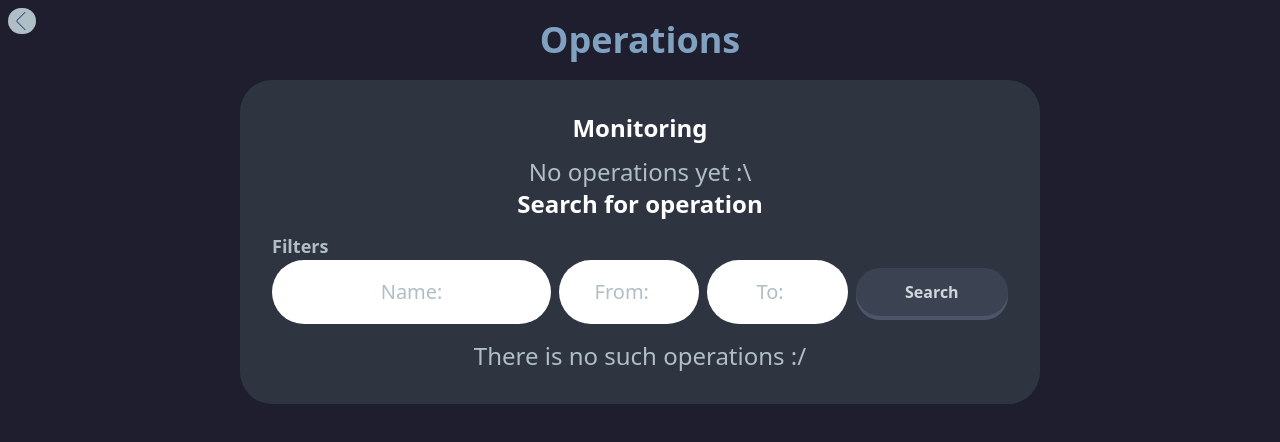
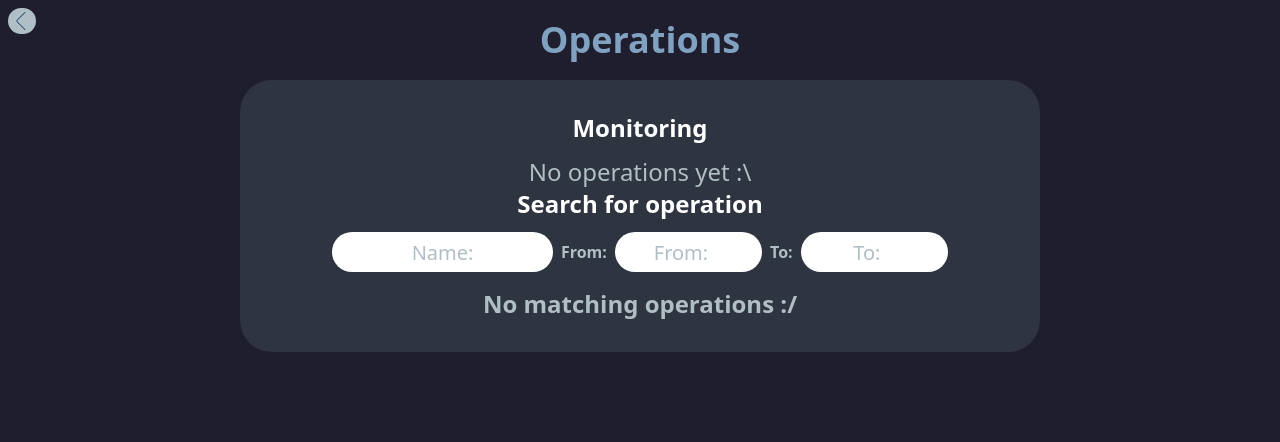
Before and after one commit to l76l105l/Multi-user_wallet, an Angular app: page /operations in a window 1280 px wide. Shown: the top 442 px of the page. Built offline with nearby package versions, Linux system fonts and the light colour scheme.

Commit message:
fixed filtering in operations component

```diff
--- /dev/null
+++ b/src/app/components/operations/filteredOperations.ts
@@ -0,0 +1,51 @@
+import { Component, input, computed } from "@angular/core";
+import { OperationInterface } from "../../interfaces/operation-interface";
+
+@Component({
+    selector: 'filtered-operations',
+    template: `
+    @if(filteredOPerations().length>0){
+        <table class="customized-table w-full">
+        <thead>
+            <tr>
+                <th class="rounded-tl-2xl">From</th>
+                <th>To</th>
+                <th>Amount</th>
+                <th class="rounded-tr-2xl">Date & Time</th>
+            </tr>
+        </thead>
+        <tbody>
+            @for(operation of filteredOPerations(); track $index){
+                <tr>
+                    <td>{{operation.from}}</td>
+                    <td>{{operation.to}}</td>
+                    <td>{{operation.amount}}</td>
+                    <td>{{operation.dateTime}}</td>
+                </tr>
+            }
+        </tbody>
+    </table>
+    }@else {
+        <p class="text-[var(--text-page-content)] text-2xl text-center font-bold">No matching operations :/</p>
+    }
+    `,
+})
+export class FilteredOperations{
+    operations=input.required<OperationInterface[]>();
+    login=input<string>();
+    from=input<number>();
+    to=input<number>();
+
+    filteredOPerations = computed<OperationInterface[]>(() =>
+        this.operations().filter((operation)=>{
+            let n=this.login();
+            let f=this.from();
+            let t=this.to();
+            if(!n) n='';
+            if(!f) f=0;
+            if(!t) t= Math.max(...this.operations().map(operation=>operation.amount));
+            console.log(t)
+            return (operation.from.includes(n) || operation.to.includes(n)) && (operation.amount>=f && operation.amount<=t)
+        })
+    )
+}
--- a/src/app/components/operations/operations.html
+++ b/src/app/components/operations/operations.html
@@ -135,39 +135,14 @@
 
 <!-------------------------------------------------------------------------------------------------------------------------------------------------------->
       <h2 class="sub-page-heading">Search for operation</h2>
-      <label class="text-[var(--text-page-content)] text-lg font-bold">Filters</label>
-        <form class="flex justify-center gap-2 mb-4" [formGroup]="searchForm" (submit)="search()">
-            <input class="input-field w-[40%]" placeholder="Name:" type="text" formControlName="searchByName">
-            <input class="input-field w-[20%]" id="from" placeholder="From:" type="number" formControlName="searchByAmountFrom">
-            <input class="input-field w-[20%]" id="tos" placeholder="To:" type="number" formControlName="searchByAmountTo">
-            <button class="primary-btn" type="submit">Search</button>
-        </form>
-
-        @if(filteredOperations.length>0){
-          <table class="customized-table">
-            <thead>
-              <tr>
-                <th class="rounded-tl-2xl">From</th>
-                <th>To</th>
-                <th>Amount</th>
-                <th class="rounded-tr-2xl">Date</th>
-              </tr>
-            </thead>
-            <tbody>
-              @for(operation of filteredOperations; track $index){
-                <tr>
-                  <td>{{operation.from}}</td>
-                  <td>{{operation.to}}</td>
-                  <td>{{operation.amount}}</td>
-                  <td>{{operation.dateTime}}</td>
-                </tr>
-              }
-            </tbody>
-          </table>
-        }
-        @else {
-          <p class="text-[var(--text-page-content)] text-2xl text-center">There is no such operations :/</p>
-        }
+      <div class="flex justify-center items-center gap-2 mb-4">
+          <input class="input-field w-[30%] h-10" placeholder="Name:" type="text" [(ngModel)]="loginSearch">
+          <label class="text-[var(--text-page-content)] font-bold" for="from">From: </label>
+          <input class="input-field w-[20%] h-10" id="from" placeholder="From:" type="number" [(ngModel)]="fromSearch">
+          <label class="text-[var(--text-page-content)] font-bold" for="to">To: </label>
+          <input class="input-field w-[20%] h-10" id="to" placeholder="To:" type="number" [(ngModel)]="toSearch">
+      </div>
+      <filtered-operations [operations]="operations" [login]="loginSearch" [from]="fromSearch!" [to]="toSearch!"></filtered-operations>
 
     </section>
   }
--- a/src/app/components/operations/operations.ts
+++ b/src/app/components/operations/operations.ts
@@ -1,15 +1,16 @@
 import { Component, inject } from '@angular/core';
-import { ReactiveFormsModule, FormBuilder, Validators, FormsModule, FormControl } from '@angular/forms';
+import { ReactiveFormsModule, FormBuilder, Validators, FormsModule } from '@angular/forms';
 import { UserInterface } from '../../interfaces/user-interface';
 import { OperationInterface } from '../../interfaces/operation-interface';
 import { CurrentUserService } from '../../services/current-user-service';
 import { operationValidator} from '../../custom-validation-functions/operation-validator';
 import { RouterLink } from '@angular/router';
+import { FilteredOperations } from './filteredOperations';
 
 
 @Component({
   selector: 'app-operations',
-  imports: [ReactiveFormsModule, RouterLink, FormsModule],
+  imports: [ReactiveFormsModule, RouterLink, FormsModule, FilteredOperations],
   templateUrl: './operations.html',
   styleUrl: './operations.css'
 })
@@ -39,37 +40,9 @@ export class Operations {
 
   },{validators: [operationValidator(this.users , this.currentUser)]});
 
-  searchForm = this.formBuilder.group({
-    searchByName: [''],
-    searchByAmountFrom: [null],
-    searchByAmountTo: [null],
-  });
-
-  //method to filter operations
-  search(){
-    if(this.searchForm.controls.searchByName.value && this.searchForm.controls.searchByAmountFrom.value !== null && this.searchForm.controls.searchByAmountTo.value !==null){
-      this.filteredOperations=this.operations.filter(
-        operation =>
-          (operation.from.includes(this.searchForm.controls.searchByName.value!) || operation.to.includes(this.searchForm.controls.searchByName.value!)) &&
-          (operation.amount >= Number(this.searchForm.controls.searchByAmountFrom.value) && operation.amount<=Number(this.searchForm.controls.searchByAmountTo.value))
-      )
-    }
-    else if(!this.searchForm.controls.searchByName.value && this.searchForm.controls.searchByAmountFrom.value !== null && this.searchForm.controls.searchByAmountTo.value !==null){
-      this.filteredOperations = this.operations.filter(
-        operation =>
-          operation.amount >= Number(this.searchForm.controls.searchByAmountFrom.value) && operation.amount<=Number(this.searchForm.controls.searchByAmountTo.value)
-      )
-    }
-    else if(this.searchForm.controls.searchByName.value && this.searchForm.controls.searchByAmountFrom.value === null && this.searchForm.controls.searchByAmountTo.value ===null){
-      this.filteredOperations=this.operations.filter(
-        operation =>
-          operation.from.includes(this.searchForm.controls.searchByName.value!) || operation.to.includes(this.searchForm.controls.searchByName.value!)
-      )
-    }
-    else{
-      this.filteredOperations=[...this.operations]
-    }
-  }
+  loginSearch:string='';
+  fromSearch:number|null=null;
+  toSearch:number|null=null;
 
   //method to transfer some amount to another user
   transfer(){
```
